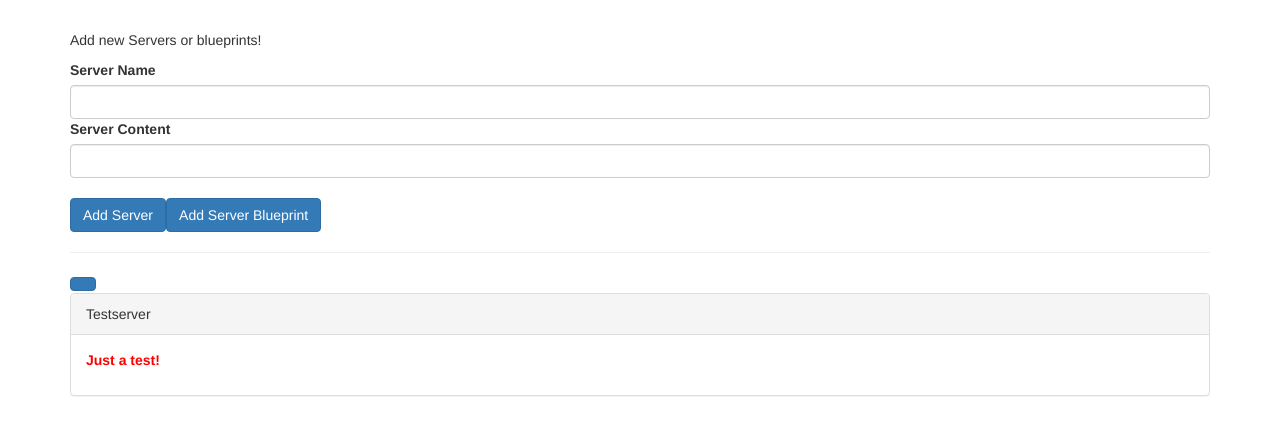
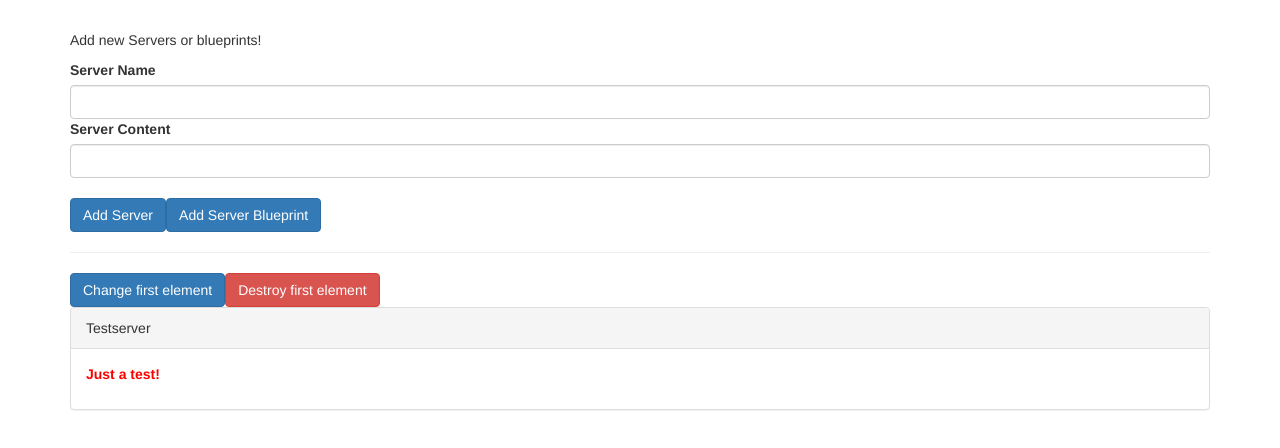
Before and after one commit to turbo6412/Server-Generator, an Angular app: page / in a window 1280 px wide. Shown: the top 448 px of the page. Built offline with nearby package versions, Linux system fonts and the light colour scheme.

Commit message:
added buttons to modify first element

```diff
--- a/src/app/app.component.html
+++ b/src/app/app.component.html
@@ -7,7 +7,8 @@
     <!-- [srvElement] no longer being used, due to projection method below -->
     <div class="row">
       <div class="col-xs-12">
-        <button class="btn btn-primary" (click)="onChangeFirst()"></button>
+        <button class="btn btn-primary" (click)="onChangeFirst()">Change first element</button>
+        <button class="btn btn-danger" (click)="onDestroyFirst()">Destroy first element</button>
         <app-server-element
           *ngFor="let serverElement of serverElements"
           [srvElement]="serverElement"
```
